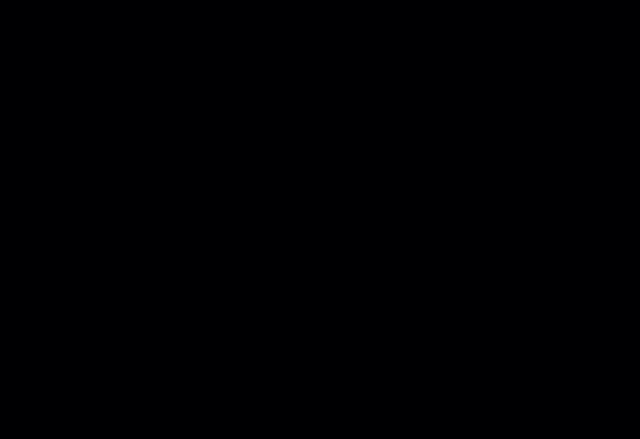
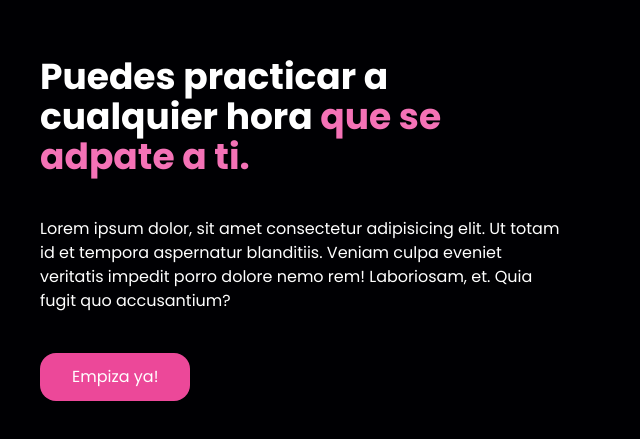
Before and after one commit to bm-jsms/spa-framer-motion, a Next.js app: page / in a window 1280 px wide. Shown: the part 2950-3389 px from the top of the page, without its empty margins (0-640 px from the left). Before the commit the page ends 2783 px from the top, so only its background shows below. Built offline with nearby package versions, Linux system fonts and the light colour scheme; grey boxes are pictures that could not be loaded.

Commit message:
Practice  Section

```diff
--- a/src/app/page.tsx
+++ b/src/app/page.tsx
@@ -2,6 +2,7 @@
 import Features from '@/components/Features/Features';
 import Navbar from '@/components/Navbar/Navbar';
 import Overview from '@/components/Overview/Overview';
+import Practice from '@/components/Practice/Practice';
 
 export default function Home() {
 	return (
@@ -12,6 +13,7 @@
 			<div className='max-w-5xl mx-auto'>
 				<About />
 			</div>
+			<Practice />
 		</main>
 	);
 }
--- a/src/components/About/About.tsx
+++ b/src/components/About/About.tsx
@@ -24,7 +24,7 @@
 					Veritatis aliquam quam ipsa, nulla ratione deleniti aliquid nobis
 					impedit dignissimos.
 				</p>
-				<button className='px-8 py-3 bg-pink-500 rounded-2xl hover:scale-105 duration-200 hover:bg-pink-700'>
+				<button className='px-8 py-3 bg-pink-500 rounded-2 xl hover:scale-105 duration-200 hover:bg-pink-700'>
 					Empieza ya!
 				</button>
 			</div>
--- /dev/null
+++ b/src/components/Practice/Practice.tsx
@@ -0,0 +1,37 @@
+import React from 'react';
+import { MotionT } from '../MotionT';
+
+const Practice = () => {
+	return (
+		<MotionT>
+			<div
+				id='practice'
+				className='grid items-center py-20 md:grid-cols-2 md:py-56'
+			>
+				<div className='md:pr-20'>
+					<h2 className='mb-10 text-4xl font-bold'>
+						Puedes practicar a<br />
+						cualquier hora
+						<span className='text-pink-400'> que se adpate a ti.</span>
+					</h2>
+					<p className='mb-10 '>
+						{' '}
+						Lorem ipsum dolor, sit amet consectetur adipisicing elit. Ut totam
+						id et tempora aspernatur blanditiis. Veniam culpa eveniet veritatis
+						impedit porro dolore nemo rem! Laboriosam, et. Quia fugit quo
+						accusantium?
+					</p>
+
+					<button className='px-8 py-3 rounded-2xl bg-pink-500 rounded-2 xl hover:scale-105 duration-200 hover:bg-pink-700'>
+						Empiza ya!
+					</button>
+				</div>
+				<video width={750} height={500} autoPlay muted loop>
+					<source src='/assets/business.mp4' type='video/mp4' />
+				</video>
+			</div>
+		</MotionT>
+	);
+};
+
+export default Practice;
--- /dev/null
+++ b/src/components/Practice/index.ts
@@ -0,0 +1 @@
+export * from './Practice';
```
